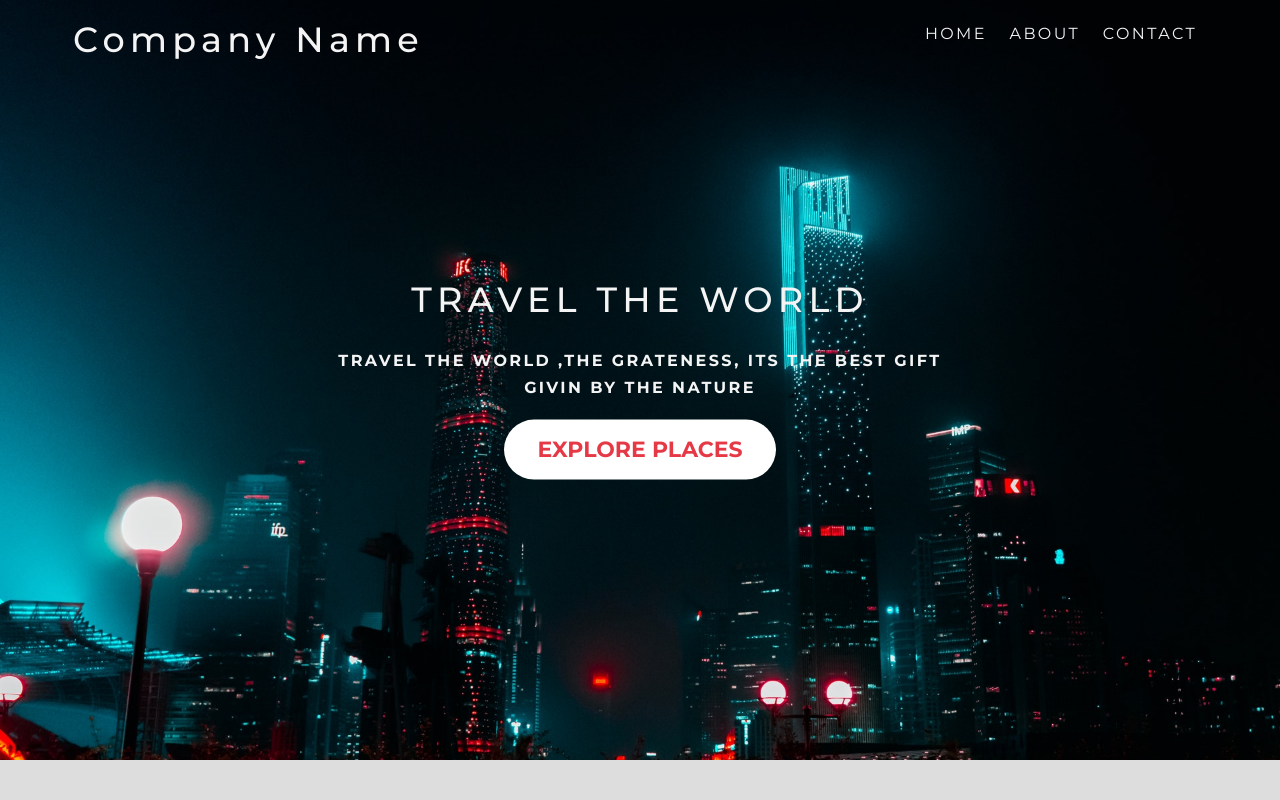
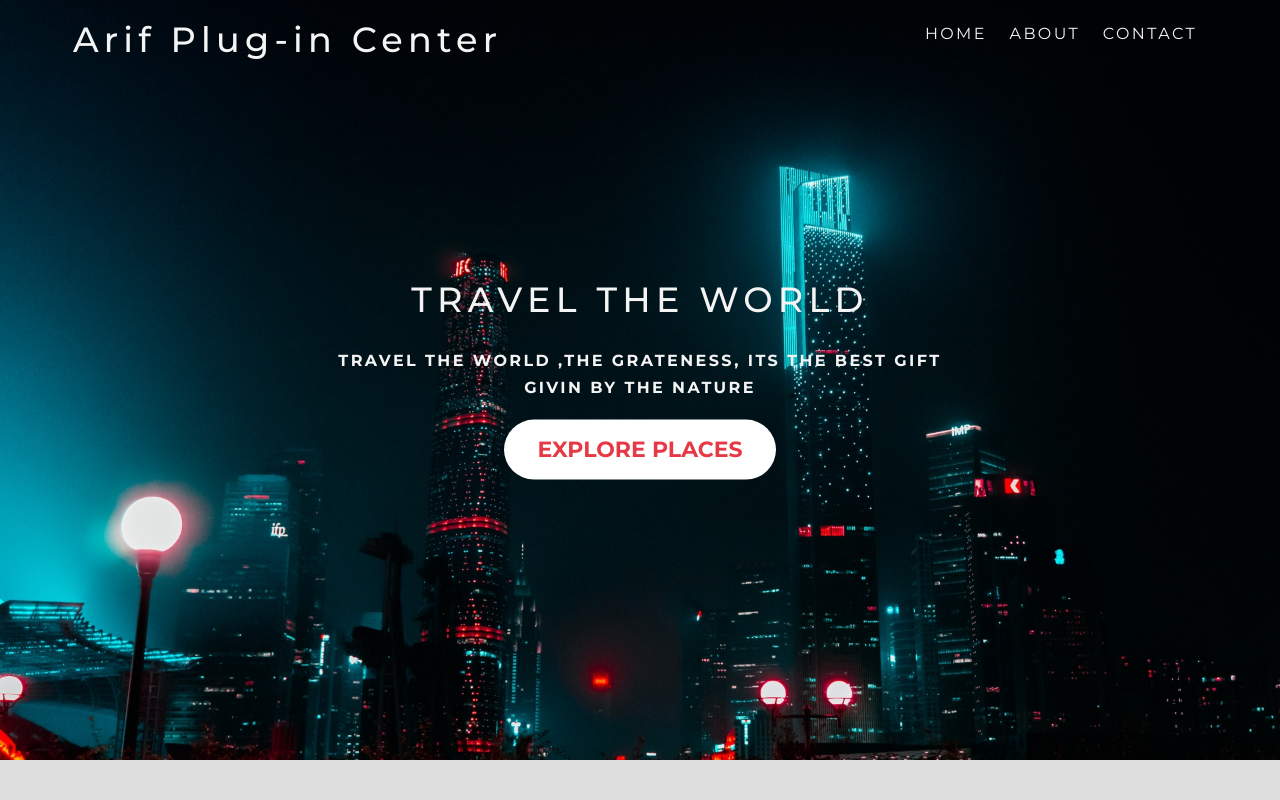
Before and after one commit to arifahmad207/harlakhi, a plain HTML site: page index.html in a window 1280 px wide. Shown: the top 800 px of the page. Drawn offline with Linux system fonts and the light colour scheme.

Commit message:
Update index.html

```diff
--- a/index.html
+++ b/index.html
@@ -14,7 +14,7 @@
     <header class="header">
         <nav class="navbar">
             <div class="container">
-                <h1 class="logo lg-heading text-light">Company Name </h1>
+                <h1 class="logo lg-heading text-light">Arif Plug-in Center </h1>
                 <ul class="nav-items">
                     <li class="nav-item"><a href="./index.html">HOME</a></li>
                     <li class="nav-item"><a href="./about.html">ABOUT</a></li>
```
